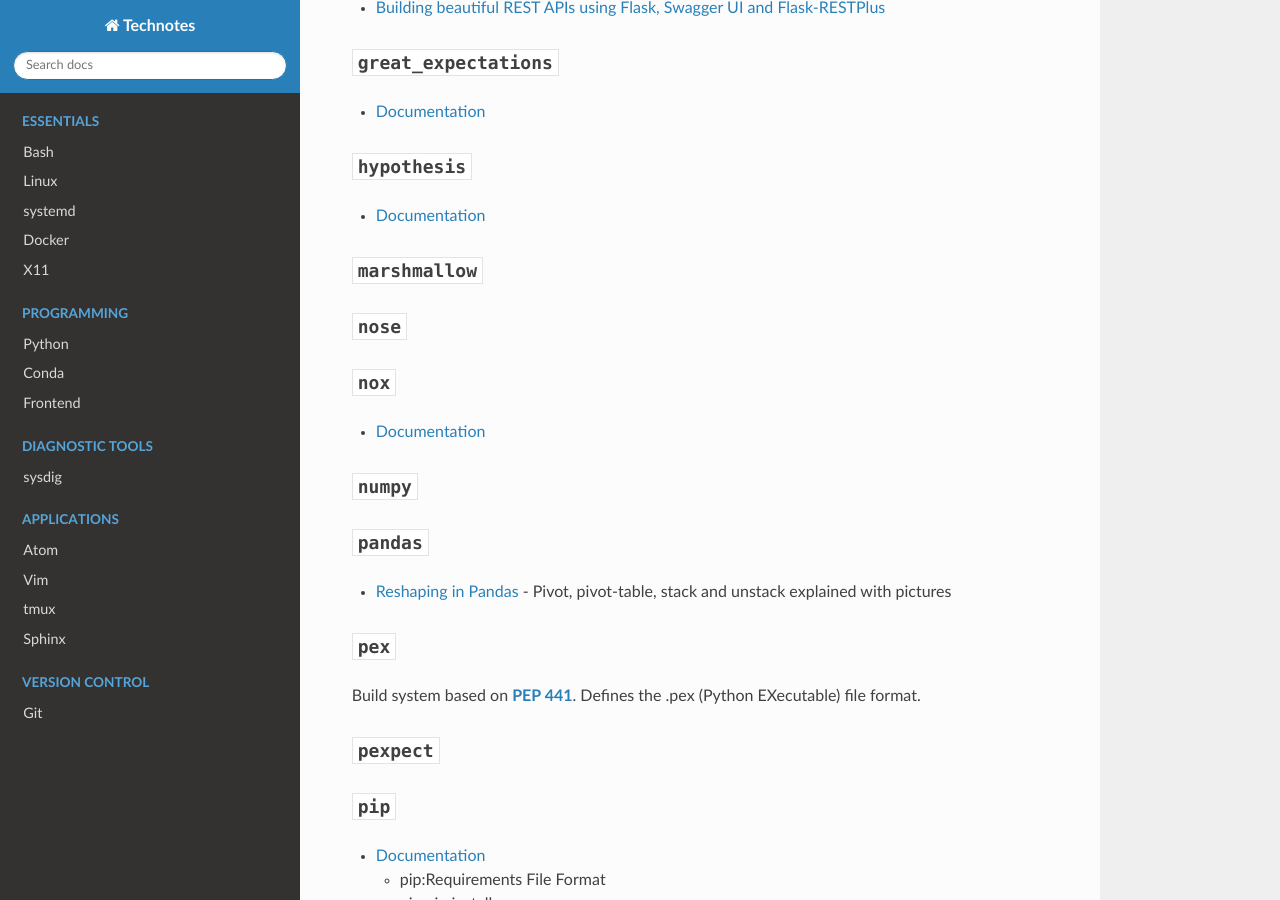
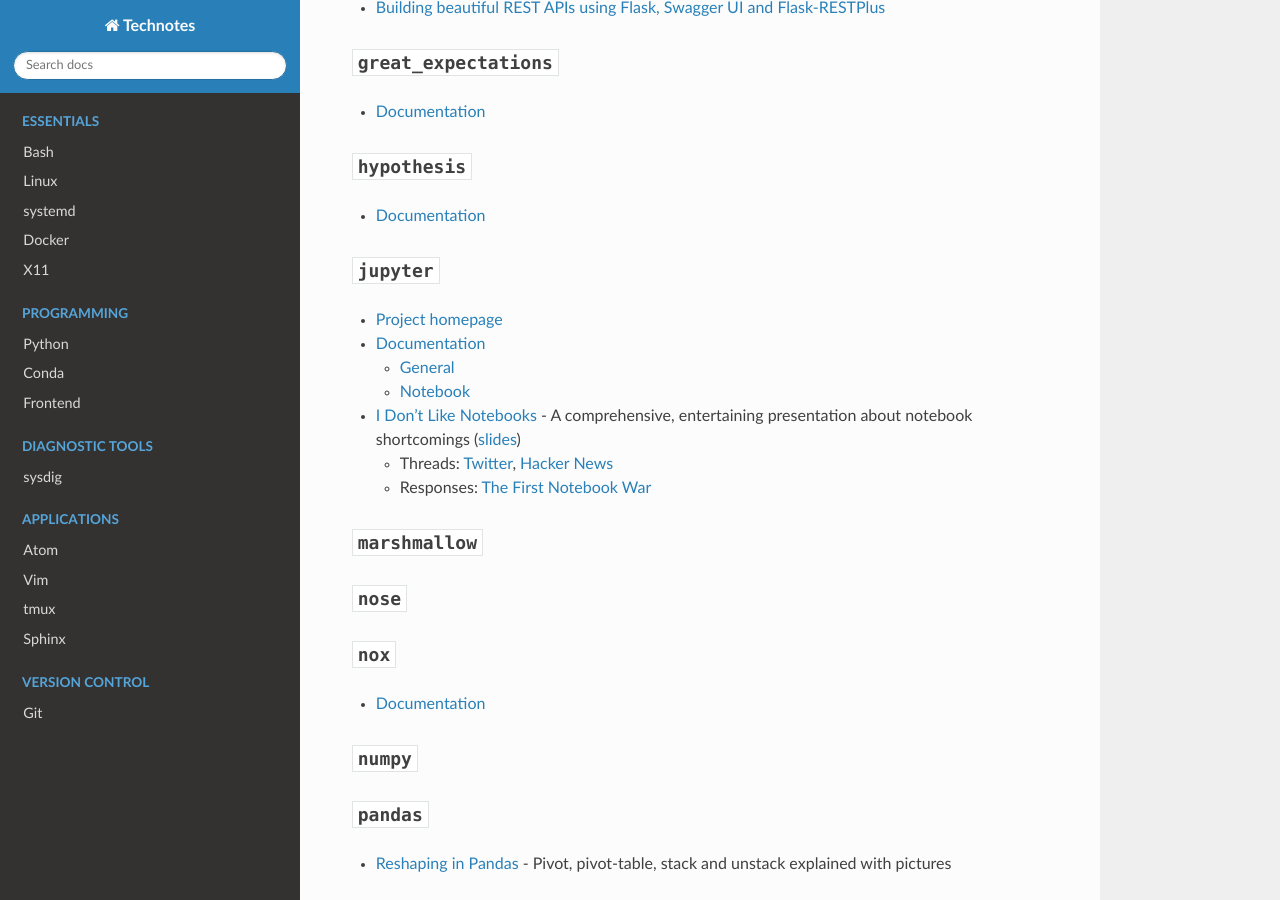
Before and after one commit to heterotopian/technotes, a Sphinx documentation site: the page built from source/python/thirdparty.rst, in a window 1280 px wide and 900 px high, scrolled down 756 px. Built offline with Sphinx 7.4.7 and the Read the Docs theme 2.0.0, drawn with Linux system fonts in a browser that asks for light colours.

Commit message:
Add jupyter, I Don't Like Notebooks

```diff
--- a/source/intersphinx.yaml
+++ b/source/intersphinx.yaml
@@ -91,3 +91,6 @@
 docutils: !!python/tuple
   - "https://docutils.readthedocs.io/en/sphinx-docs/"
   - null
+jupyter: !!python/tuple
+  - "https://jupyter.readthedocs.io/en/latest/"
+  - null
--- a/source/python/thirdparty.rst
+++ b/source/python/thirdparty.rst
@@ -50,6 +50,28 @@
 --------------------
 
 - `Documentation <https://hypothesis.readthedocs.io/en/latest/>`_
+
+
+:py:mod:`jupyter`
+-----------------
+
+- `Project homepage <http://jupyter.org/>`_
+- `Documentation <http://jupyter.org/documentation>`_
+
+  - `General <https://jupyter.readthedocs.io/en/latest/>`_
+  - `Notebook <https://jupyter-notebook.readthedocs.io/en/stable/>`_
+
+- `I Don't Like Notebooks <https://conferences.oreilly.com/jupyter/jup-ny/public/schedule/detail/68282>`_ -
+  A comprehensive, entertaining presentation about notebook shortcomings
+  (`slides <https://docs.google.com/presentation/d/1n2RlMdmv1p25Xy5thJUhkKGvjtV-dkAIsUXP-AL4ffI/edit?usp=sharing>`_)
+
+  - Threads:
+    `Twitter <https://twitter.com/joelgrus/status/1033035196428378113?lang=en>`_,
+    `Hacker News <https://news.ycombinator.com/item?id=17856700>`_
+  - Responses:
+    `The First Notebook War <https://yihui.name/en/2018/09/notebook-war/>`_
+
+
 
 
 :py:mod:`marshmallow`
```
